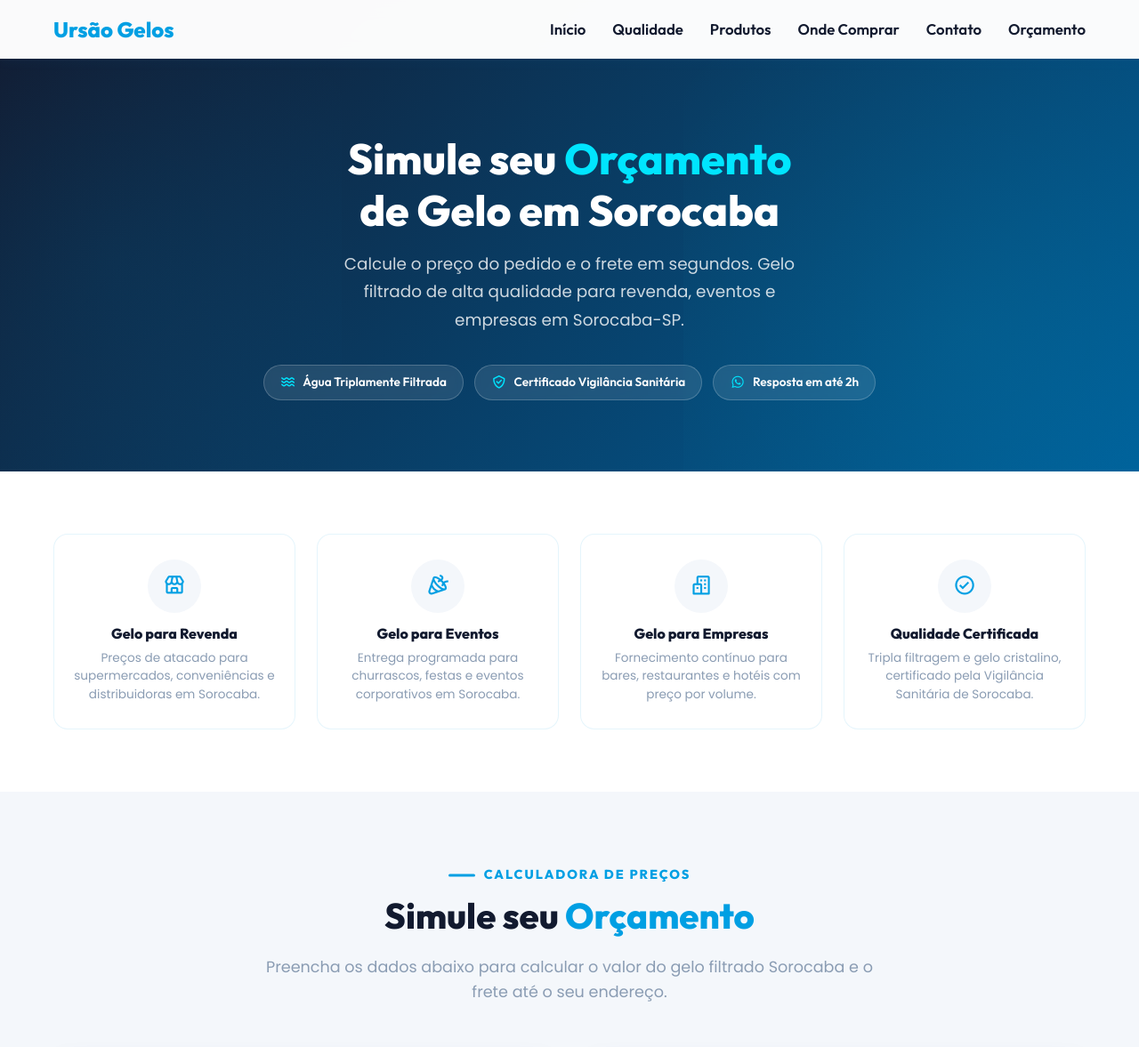
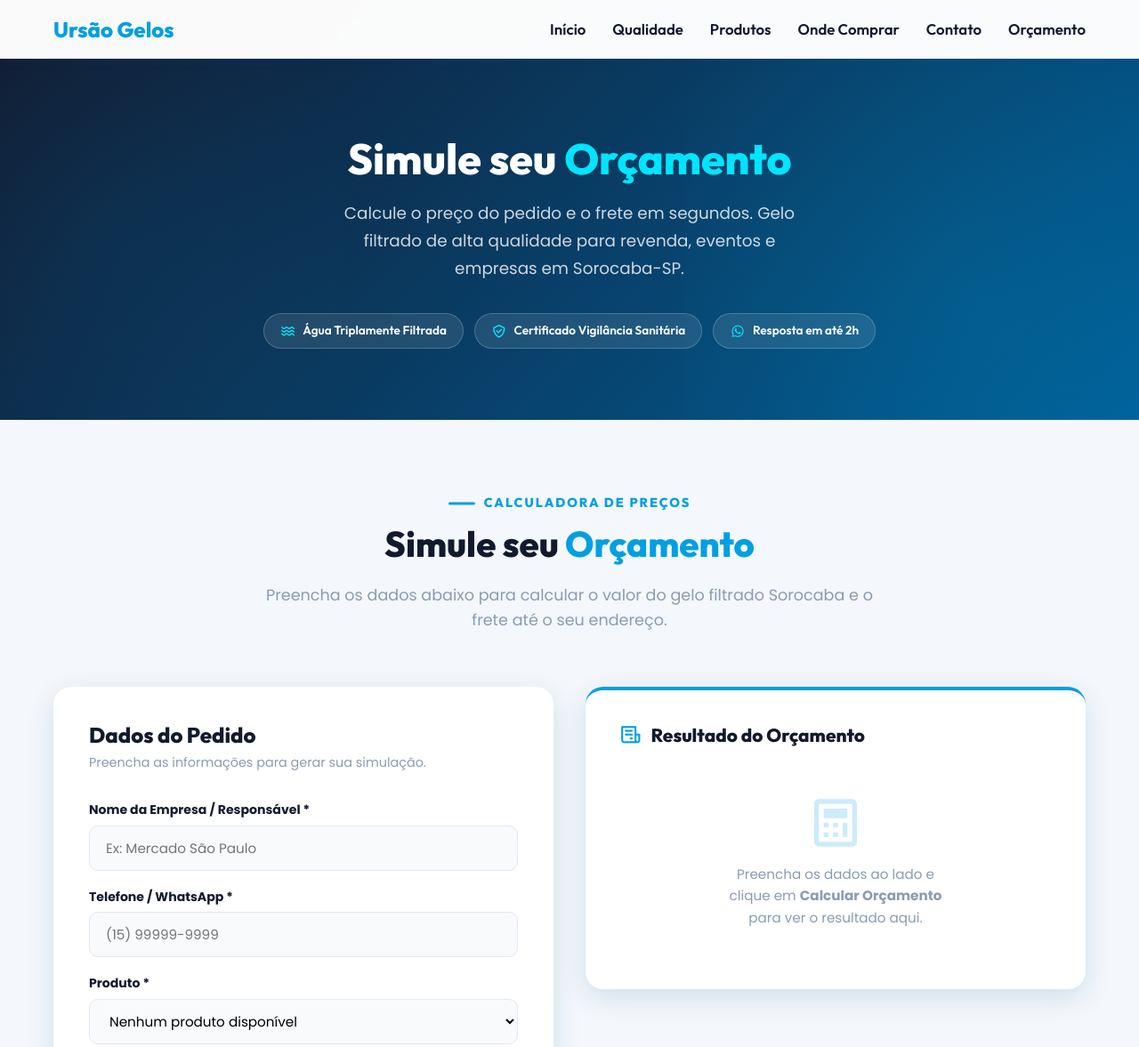
Before and after one commit to Juliopucciarelli/ursaogelos, a website: page orcamento.html in a window 1280 px wide. Shown: the top 1177 px of the page at 89% size. Drawn offline with nearby package versions, Linux system fonts and the light colour scheme; some packages are replaced by stand-ins of ours; no server answers.

Commit message:
simulador de orçamento

```diff
--- a/orcamento.html
+++ b/orcamento.html
@@ -725,41 +725,13 @@
         <!-- ===== Hero ===== -->
         <section class="orcamento-hero">
             <div class="container">
-                <h1>Simule seu <span>Orçamento</span><br>de Gelo em Sorocaba</h1>
+                <h1>Simule seu <span>Orçamento</span></h1>
                 <p class="hero-lead">Calcule o preço do pedido e o frete em segundos. Gelo filtrado de alta qualidade
                     para revenda, eventos e empresas em Sorocaba-SP.</p>
                 <div class="hero-badges">
                     <span class="hero-badge"><i class='bx bx-water'></i> Água Triplamente Filtrada</span>
                     <span class="hero-badge"><i class='bx bx-check-shield'></i> Certificado Vigilância Sanitária</span>
                     <span class="hero-badge"><i class='bx bxl-whatsapp'></i> Resposta em até 2h</span>
-                </div>
-            </div>
-        </section>
-
-        <!-- ===== Benefits ===== -->
-        <section class="benefits-section">
-            <div class="container">
-                <div class="benefits-grid">
-                    <div class="benefit-item">
-                        <div class="benefit-icon"><i class='bx bx-store'></i></div>
-                        <h3>Gelo para Revenda</h3>
-                        <p>Preços de atacado para supermercados, conveniências e distribuidoras em Sorocaba.</p>
-                    </div>
-                    <div class="benefit-item">
-                        <div class="benefit-icon"><i class='bx bx-party'></i></div>
-                        <h3>Gelo para Eventos</h3>
-                        <p>Entrega programada para churrascos, festas e eventos corporativos em Sorocaba.</p>
-                    </div>
-                    <div class="benefit-item">
-                        <div class="benefit-icon"><i class='bx bx-buildings'></i></div>
-                        <h3>Gelo para Empresas</h3>
-                        <p>Fornecimento contínuo para bares, restaurantes e hotéis com preço por volume.</p>
-                    </div>
-                    <div class="benefit-item">
-                        <div class="benefit-icon"><i class='bx bx-check-circle'></i></div>
-                        <h3>Qualidade Certificada</h3>
-                        <p>Tripla filtragem e gelo cristalino, certificado pela Vigilância Sanitária de Sorocaba.</p>
-                    </div>
                 </div>
             </div>
         </section>
```
